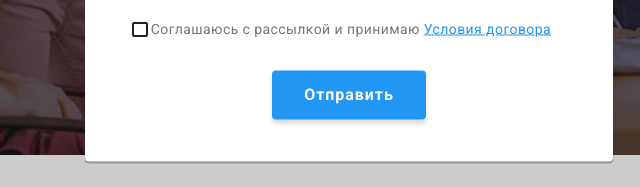
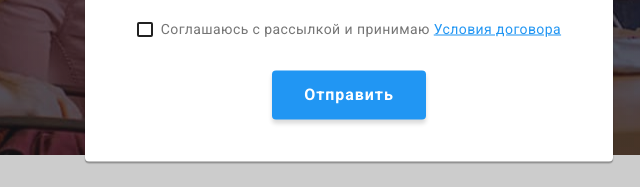
Before and after one commit to artemko77788/goit-markup-hw-06, a plain HTML site: page index.html in a window 1280 px wide. Both pictures are taken after a click on the button "Заказать услугу". Shown: the part 529-716 px from the top of the page, 291-931 px from the left. Drawn offline with nearby package versions, Linux system fonts and the light colour scheme.

Commit message:
Update styles.css

```diff
--- a/css/styles.css
+++ b/css/styles.css
@@ -355,7 +355,7 @@ ul {
 
   position: relative;
   align-self: center;
-
+padding-left: 20px;
   margin-bottom: 30px;
   font-size: 14px;
   line-height: 1.7;
@@ -370,7 +370,7 @@ ul {
 .icon-check {
   position: absolute;
   top: 50%;
-  left: -15px;
+  left: 0;
   transform: translateY(-50%);
 
   width: 16px;
```
